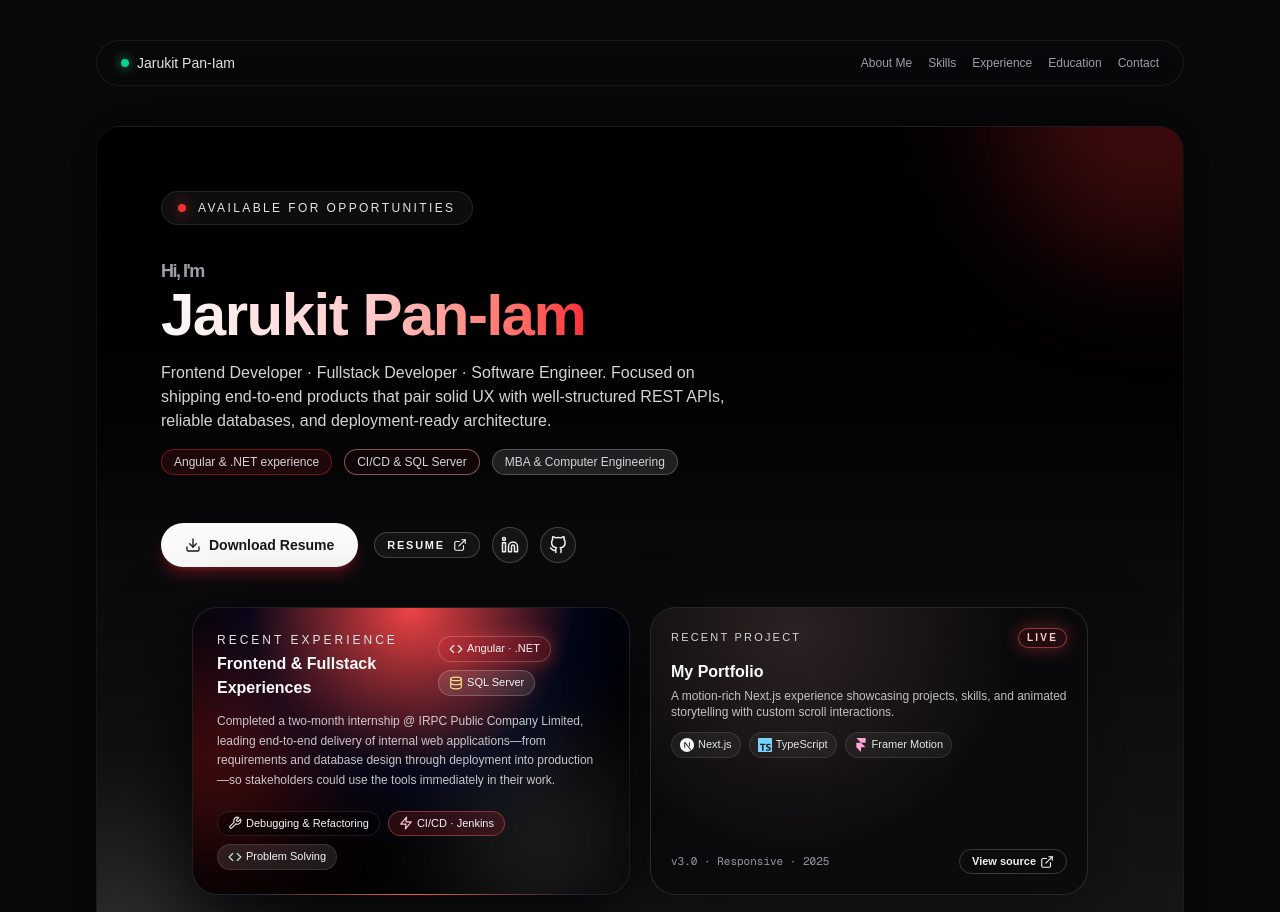
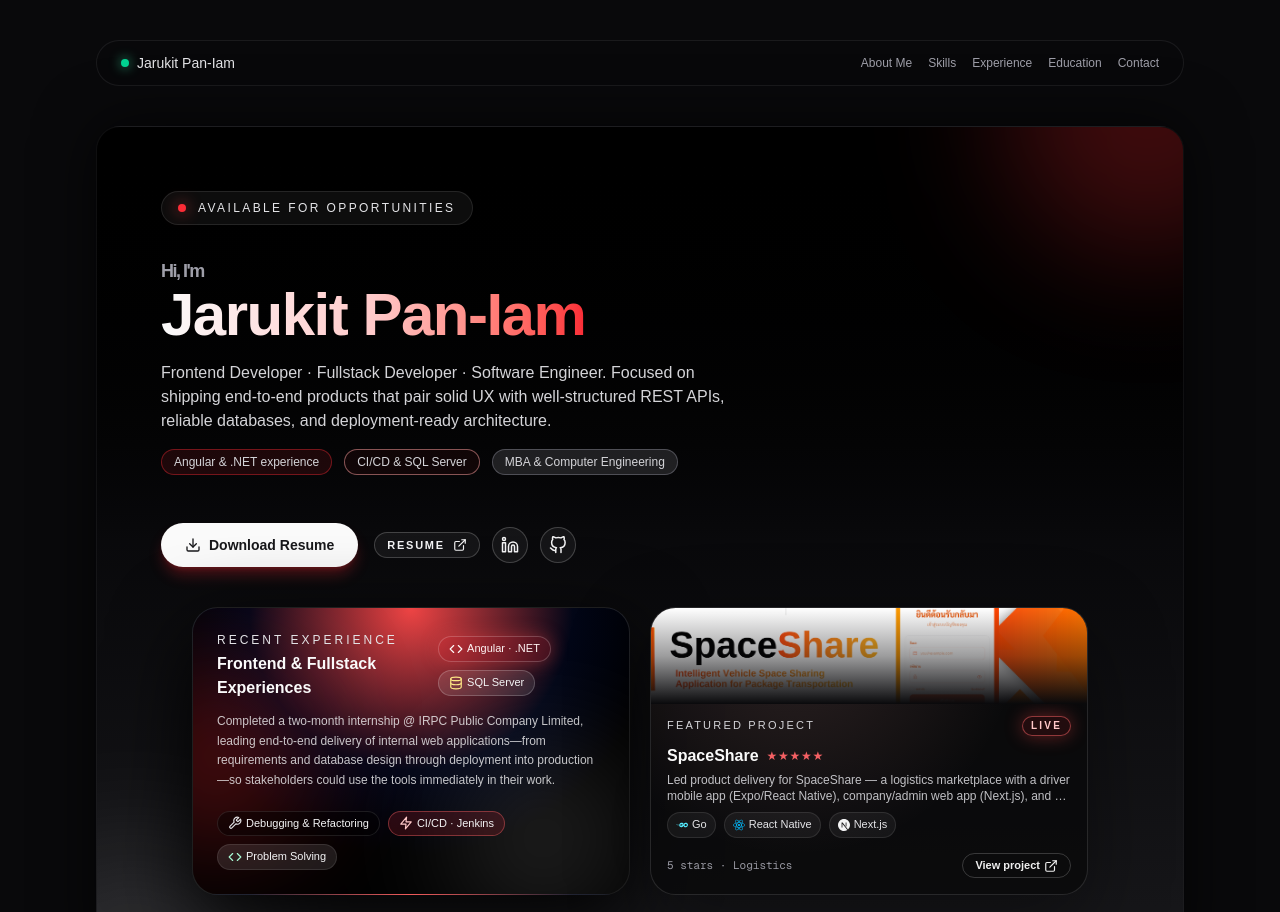
Before and after one commit to Jarukit-PM/Portfolio, a Next.js app: page / in a window 1280 px wide. Shown: the top 912 px of the page. Built offline with nearby package versions, Linux system fonts and the light colour scheme.

Commit message:
Enhance HeroSection and ProjectDetail components
- Updated HeroSection to display a featured project with dynamic image handling and tags.
- Improved ProjectDetail with viewport detection for animations and refined visibility logic for better user experience.

```diff
--- a/app/components/HeroSection.tsx
+++ b/app/components/HeroSection.tsx
@@ -1,6 +1,9 @@
 "use client";
 
 import { motion, type Variants } from "framer-motion";
+import Image from "next/image";
+import Link from "next/link";
+import { useState } from "react";
 import {
   FiDownload,
   FiLinkedin,
@@ -11,8 +14,13 @@
   FiTool,
   FiZap,
 } from "react-icons/fi";
-import { SiNextdotjs, SiTypescript, SiFramer } from "react-icons/si";
-import Link from "next/link";
+import { tagColors, tagIcons } from "@/app/lib/project-tags";
+import { getProjectBySlug } from "@/app/lib/projects";
+import { ProjectStars } from "@/app/components/ProjectStars";
+import { getImagePath } from "@/app/lib/utils";
+
+const HERO_FEATURED_SLUG = "spaceshare";
+const HERO_FEATURED_TAGS = ["Go", "Next.js", "React Native"];
 
 const container: Variants = {
   hidden: { opacity: 0, y: 40 },
@@ -65,6 +73,17 @@
 export function HeroSection() {
   const name = "Jarukit Pan-Iam";
   const resumeHref = "/resume/jarukit-pan-iam-resume.pdf";
+  const featuredProject = getProjectBySlug(HERO_FEATURED_SLUG);
+  const [coverError, setCoverError] = useState(false);
+
+  const coverSrc =
+    coverError || !featuredProject?.image
+      ? getImagePath("/github-cover.svg")
+      : getImagePath(featuredProject.image);
+
+  const heroTags =
+    featuredProject?.tags?.filter((tag) => HERO_FEATURED_TAGS.includes(tag)) ??
+    HERO_FEATURED_TAGS;
 
   return (
     <section id="about" className="relative flex min-h-[70vh] items-center justify-center overflow-hidden rounded-3xl border border-zinc-800/40 bg-linear-to-b from-black via-zinc-950 to-zinc-900 px-6 py-16 shadow-[0_0_60px_rgba(0,0,0,0.7)] sm:px-10 lg:px-16">
@@ -278,8 +297,13 @@
             </div>
           </motion.div>
 
+          {featuredProject && (
+            <Link
+              href={`/projects/${featuredProject.slug}`}
+              className="group block h-72"
+            >
               <motion.div
-            className="relative h-72 overflow-hidden rounded-[1.6rem] border border-white/12 bg-zinc-950/80 p-5 text-sm text-zinc-100 shadow-[0_24px_80px_rgba(0,0,0,0.4)]"
+                className="relative h-full overflow-hidden rounded-[1.6rem] border border-white/12 bg-zinc-950/80 text-sm text-zinc-100 shadow-[0_24px_80px_rgba(0,0,0,0.4)] transition hover:border-red-400/40"
                 initial={{ opacity: 0, y: 30 }}
                 animate={{ opacity: 1, y: 0 }}
                 transition={{ delay: 0.6, duration: 0.6 }}
@@ -295,35 +319,56 @@
                   }}
                   transition={{ duration: 8, repeat: Infinity, ease: "easeInOut" }}
                 />
-            <div className="relative flex h-full flex-col justify-between">
-              <div className="space-y-3">
+                <div className="relative flex h-full flex-col">
+                  <div className="relative h-24 w-full shrink-0 overflow-hidden">
+                    <Image
+                      src={coverSrc}
+                      alt={featuredProject.title}
+                      fill
+                      className="object-cover object-center transition duration-500 group-hover:scale-105"
+                      unoptimized
+                      onError={() => setCoverError(true)}
+                    />
+                    <div className="pointer-events-none absolute inset-0 bg-linear-to-t from-zinc-950 via-zinc-950/40 to-transparent" />
+                  </div>
+
+                  <div className="flex flex-1 flex-col justify-between p-4 pt-3">
+                    <div className="space-y-2">
                       <div className="flex items-center justify-between text-[11px] uppercase tracking-[0.2em] text-zinc-300">
-                  <span>Recent Project</span>
+                        <span>Featured Project</span>
                         <span className="rounded-full border border-red-400/50 bg-red-500/10 px-2 py-0.5 text-[10px] font-semibold text-red-200 shadow-[0_0_18px_rgba(239,68,68,0.4)]">
                           Live
                         </span>
                       </div>
 
                       <div className="space-y-1">
-                  <p className="text-base font-semibold text-zinc-50">My Portfolio</p>
-                  <p className="text-xs text-zinc-300/90">
-                    A motion-rich Next.js experience showcasing projects, skills, and animated storytelling with custom scroll interactions.
+                        <div className="flex flex-wrap items-center gap-2">
+                          <p className="text-base font-semibold text-zinc-50">
+                            {featuredProject.title}
+                          </p>
+                          <ProjectStars stars={featuredProject.stars} />
+                        </div>
+                        <p className="line-clamp-2 text-xs text-zinc-300/90">
+                          {featuredProject.description}
                         </p>
                       </div>
 
                       <div className="flex flex-wrap gap-2 text-[11px] text-zinc-200">
-                  <span className="inline-flex items-center gap-1 rounded-full border border-white/10 bg-white/5 px-2 py-1">
-                    <SiNextdotjs className="h-3.5 w-3.5 text-zinc-100" />
-                    Next.js
+                        {heroTags.map((tag) => (
+                          <span
+                            key={tag}
+                            className="inline-flex items-center gap-1 rounded-full border border-white/10 bg-white/5 px-2 py-1"
+                          >
+                            {tagIcons[tag] && (
+                              <span
+                                className={`text-xs ${tagColors[tag] ?? "text-zinc-300"}`}
+                              >
+                                {tagIcons[tag]}
                               </span>
-                  <span className="inline-flex items-center gap-1 rounded-full border border-white/10 bg-white/5 px-2 py-1">
-                    <SiTypescript className="h-3.5 w-3.5 text-sky-300" />
-                    TypeScript
+                            )}
+                            {tag}
                           </span>
-                  <span className="inline-flex items-center gap-1 rounded-full border border-white/10 bg-white/5 px-2 py-1">
-                    <SiFramer className="h-3.5 w-3.5 text-pink-300" />
-                    Framer Motion
-                  </span>
+                        ))}
                       </div>
                     </div>
 
@@ -333,19 +378,18 @@
                       transition={{ duration: 4, repeat: Infinity }}
                     >
                       <span className="font-mono text-[11px] text-zinc-400">
-                  v3.0 · Responsive · 2025
+                        {featuredProject.stars} stars · Logistics
                       </span>
-                <Link
-                  href="https://github.com/Jarukit-PM/Portfolio"
-                  target="_blank"
-                  className="inline-flex items-center gap-1 rounded-full border border-white/20 px-3 py-1 text-[11px] font-semibold text-zinc-50 transition hover:border-red-400 hover:text-red-300"
-                >
-                  View source
+                      <span className="inline-flex items-center gap-1 rounded-full border border-white/20 px-3 py-1 text-[11px] font-semibold text-zinc-50 transition group-hover:border-red-400 group-hover:text-red-300">
+                        View project
                         <FiExternalLink className="h-3.5 w-3.5" />
-                </Link>
+                      </span>
                     </motion.div>
                   </div>
+                </div>
               </motion.div>
+            </Link>
+          )}
         </motion.div>
       </motion.div>
     </section>
--- a/app/components/ProjectDetail.tsx
+++ b/app/components/ProjectDetail.tsx
@@ -1,8 +1,13 @@
 "use client";
 
-import { motion, useReducedMotion, type Variants } from "framer-motion";
+import {
+  motion,
+  useInView,
+  useReducedMotion,
+  type Variants,
+} from "framer-motion";
 import Image from "next/image";
-import type { ReactNode } from "react";
+import { useLayoutEffect, useRef, useState, type ReactNode } from "react";
 import {
   FiAlertTriangle,
   FiArrowUpRight,
@@ -32,8 +37,18 @@
   detail: ProjectDetailContent;
 };
 
+/** Content stays readable if scroll/viewport reveal never runs. */
 const fadeUp: Variants = {
-  hidden: { opacity: 0, y: 24 },
+  hidden: { opacity: 1, y: 20 },
+  visible: {
+    opacity: 1,
+    y: 0,
+    transition: { type: "spring", stiffness: 80, damping: 18 },
+  },
+};
+
+const staggerChild: Variants = {
+  hidden: { opacity: 1, y: 16 },
   visible: {
     opacity: 1,
     y: 0,
@@ -132,17 +147,37 @@
   className?: string;
   reduceMotion: boolean | null;
 }) {
+  const ref = useRef<HTMLElement>(null);
+  const isInView = useInView(ref, { once: true, amount: 0.05 });
+  const [revealedOnMount, setRevealedOnMount] = useState(false);
+
+  useLayoutEffect(() => {
+    if (reduceMotion) return;
+    const el = ref.current;
+    if (!el) return;
+    const { top, bottom } = el.getBoundingClientRect();
+    if (top < window.innerHeight && bottom > 0) {
+      setRevealedOnMount(true);
+    }
+  }, [reduceMotion]);
+
+  const isRevealed = isInView || revealedOnMount;
+
   if (reduceMotion) {
-    return <section className={className}>{children}</section>;
+    return (
+      <section ref={ref} className={className}>
+        {children}
+      </section>
+    );
   }
 
   return (
     <motion.section
+      ref={ref}
       className={className}
       variants={fadeUp}
       initial="hidden"
-      whileInView="visible"
-      viewport={{ once: true, amount: 0.2 }}
+      animate={isRevealed ? "visible" : "hidden"}
     >
       {children}
     </motion.section>
@@ -365,14 +400,11 @@
           <motion.ul
             className="grid gap-5 sm:grid-cols-2 sm:gap-6"
             variants={staggerContainer}
-            initial="hidden"
-            whileInView="visible"
-            viewport={{ once: true, amount: 0.15 }}
           >
             {detail.highlights.map((item, index) => (
               <motion.li
                 key={highlightKey(item, index)}
-                variants={fadeUp}
+                variants={staggerChild}
                 className={`${featureCardClassName} ${featureCardInteractiveClassName}`}
               >
                 <FeatureHighlightCard item={item} index={index} />
```
Lines whose indentation alone changed are shown as unchanged.
